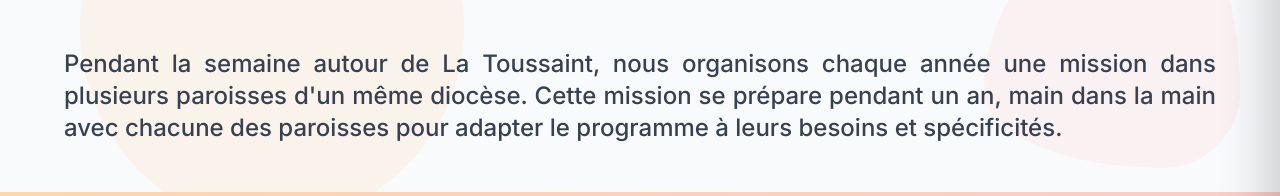
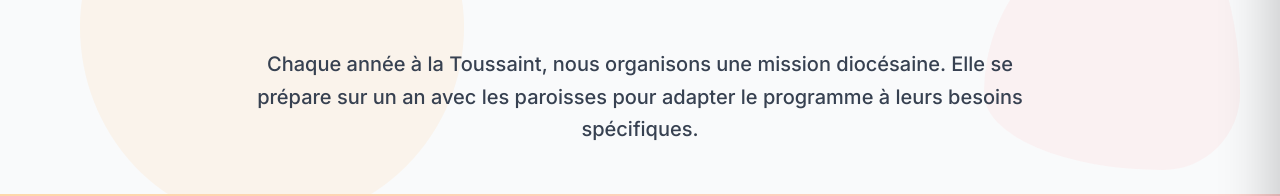
Before and after one commit to anselmecallens-source/famissio-antigravity, a React (Vite) app in the folder famissio/: page /missions in a window 1280 px wide. Shown: the part 392-588 px from the top of the page. Built offline with nearby package versions, Linux system fonts and the light colour scheme.

Commit message:
Align Missions hero text style with Temoignages and update content

```diff
--- a/famissio/src/pages/Missions.jsx
+++ b/famissio/src/pages/Missions.jsx
@@ -350,8 +350,8 @@ const MissionsPage = () => {
             Nos Missions
           </h1>
 
-          <p className="text-xl sm:text-2xl text-justify max-w-6xl mx-auto text-gray-700 leading-relaxed font-medium">
-            Pendant la semaine autour de La Toussaint, nous organisons chaque année une mission dans plusieurs paroisses d'un même diocèse. Cette mission se prépare pendant un an, main dans la main avec chacune des paroisses pour adapter le programme à leurs besoins et spécificités.
+          <p className="text-xl text-center max-w-3xl mx-auto text-gray-700 leading-relaxed font-medium">
+            Chaque année à la Toussaint, nous organisons une mission diocésaine. Elle se prépare sur un an avec les paroisses pour adapter le programme à leurs besoins spécifiques.
           </p>
         </div>
 
```
